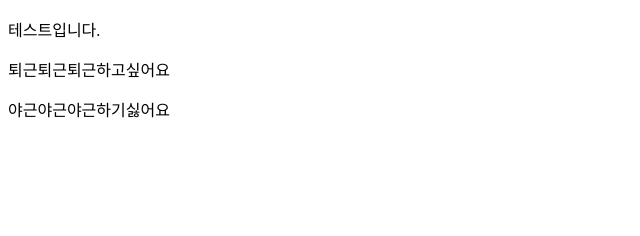
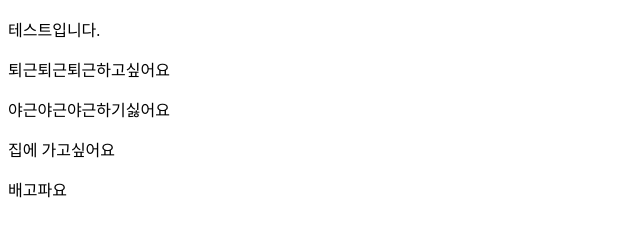
Before and after one commit to daeunyaa/daeun, a plain HTML site: page index.html in a window 1280 px wide. Shown: the part 104-340 px from the top of the page, without its empty margins (0-640 px from the left). Drawn offline with Linux system fonts and the light colour scheme.

Commit message:
진짜수정
수정했습니다

```diff
--- a/index.html
+++ b/index.html
@@ -3,3 +3,5 @@
 <p>테스트입니다.</p>
 <p>퇴근퇴근퇴근하고싶어요</p>
 <p>야근야근야근하기싫어요</p>
+<p>집에 가고싶어요</p>
+<p>배고파요</p>
```
